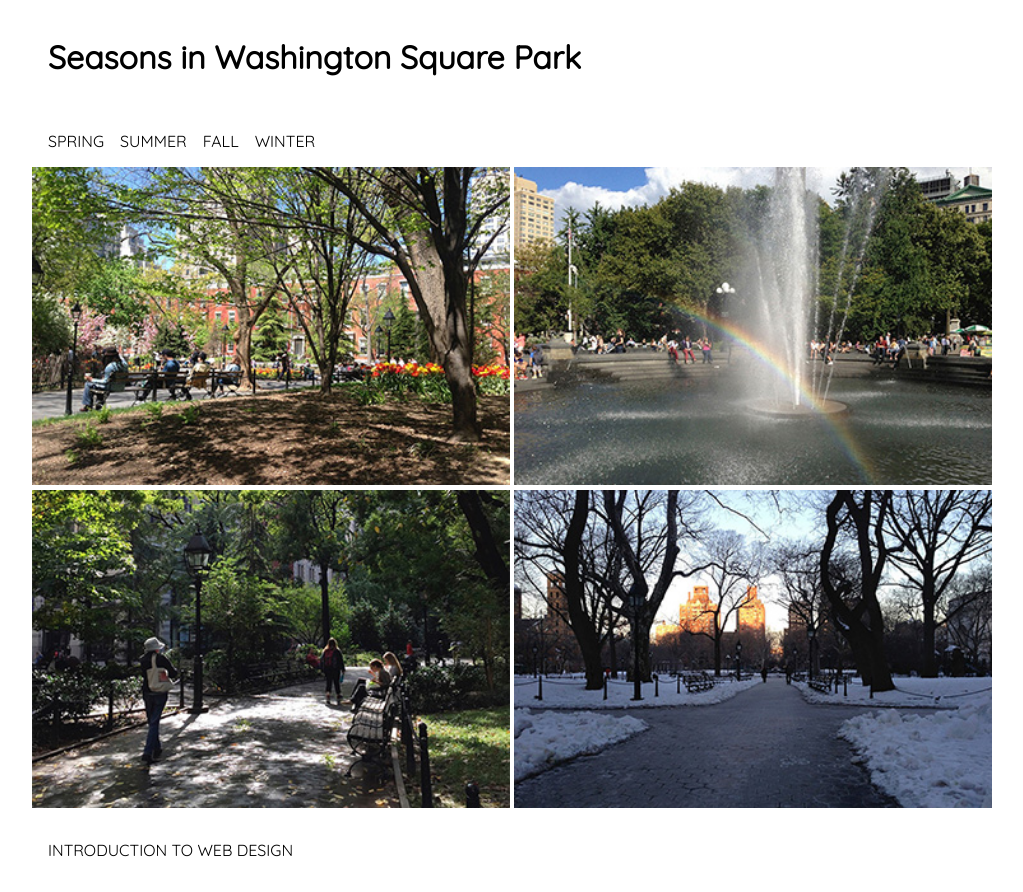
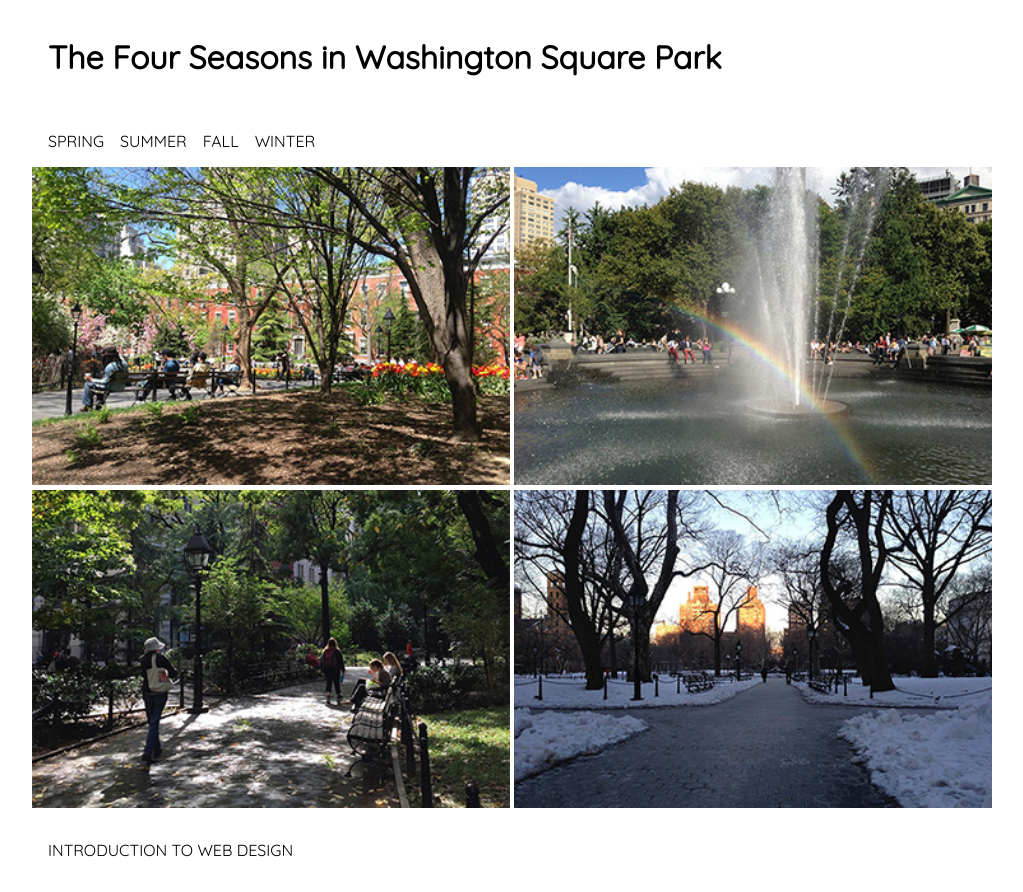
Before and after one commit to mooreah28/web-design, a plain HTML site: page index.html in a window 1280 px wide. Shown: the whole page, without its empty margins (128-1151 px from the left). Drawn offline with Linux system fonts and the light colour scheme.

Commit message:
Edit heading text

```diff
--- a/index.html
+++ b/index.html
@@ -12,7 +12,7 @@
   <body>
     <div id="container">
       <header>
-        <h1><a href="index.html">Seasons in Washington Square Park</a></h1>
+        <h1><a href="index.html">The Four Seasons in Washington Square Park</a></h1>
       </header>
 
       <nav>
```
